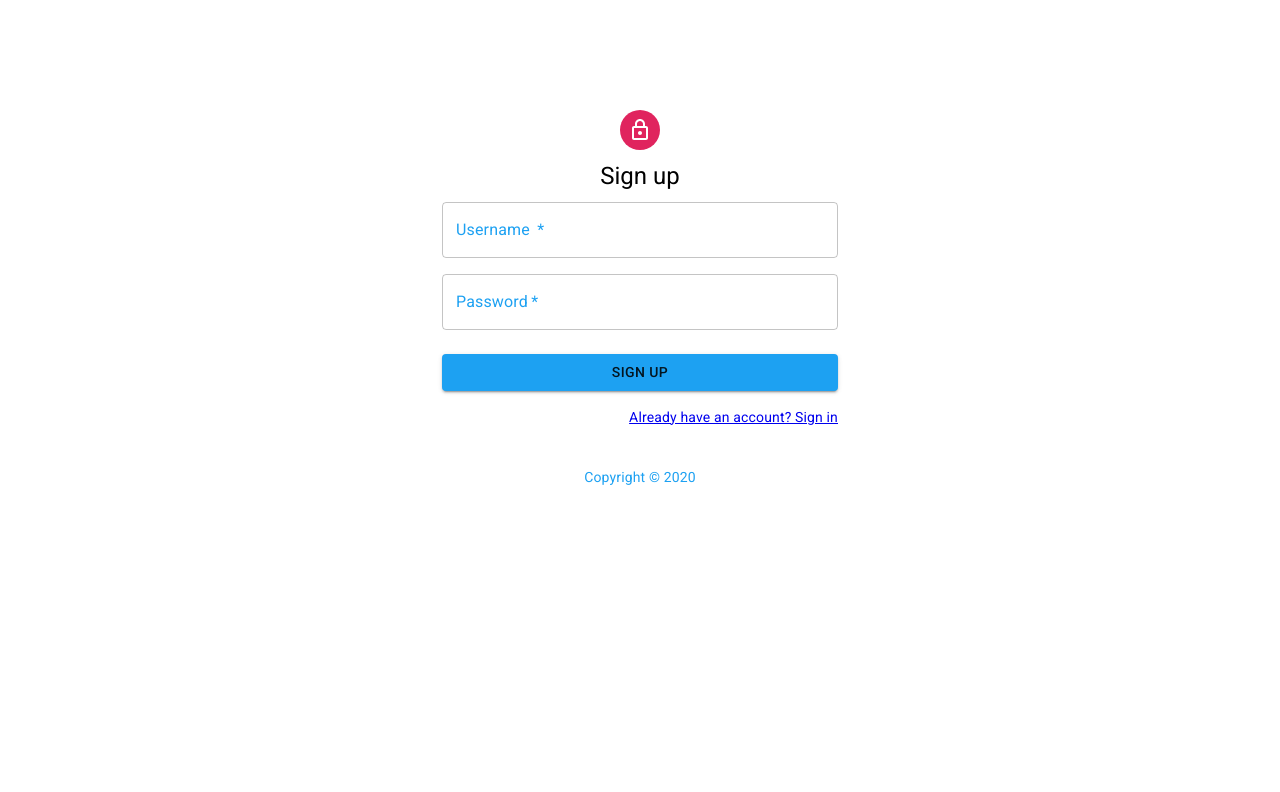
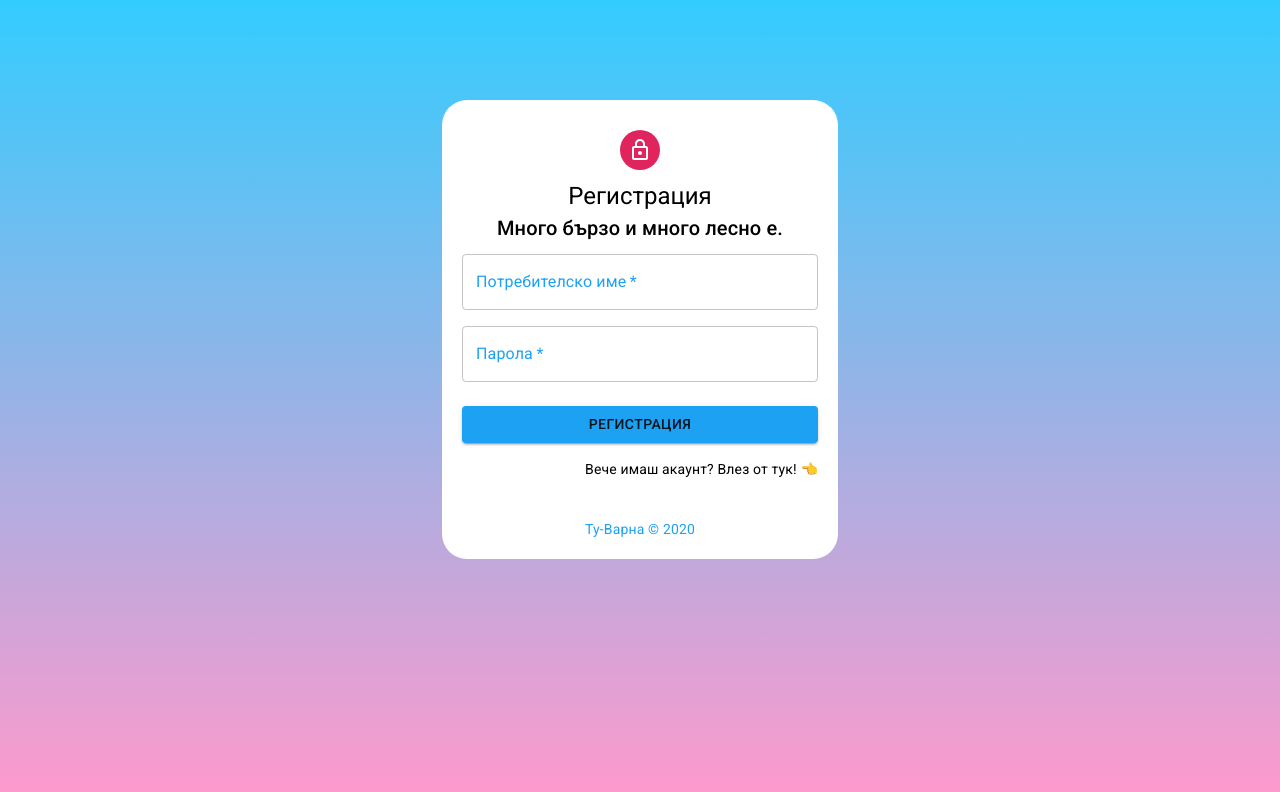
Before and after one commit to AlexAJ9/scuffed-web, a React (Create React App) app: page /register in a window 1280 px wide. Shown: the top 792 px of the page. Built offline with nearby package versions, Linux system fonts and the light colour scheme; what @apollo/link-ws would draw is missing.

Commit message:
ui stuff

```diff
--- a/package.json
+++ b/package.json
@@ -19,6 +19,7 @@
     "axios": "^0.19.2",
     "graphql": "^15.0.0",
     "material-ui-image": "^3.2.3",
+    "notistack": "^0.9.17",
     "react": "^16.13.1",
     "react-dom": "^16.13.1",
     "react-loader-spinner": "^3.1.14",
--- /dev/null
+++ b/src/components/Loader/Loader.tsx
@@ -0,0 +1,36 @@
+import React, { useState } from "react";
+
+import Loader from "react-loader-spinner";
+
+import { makeStyles } from "@material-ui/core/styles";
+
+const useStyles = makeStyles((theme) => ({
+  root: {
+    width: "100%",
+    height: "100%",
+    position: "absolute",
+    background: "  rgba(240,248,255,0.1)",
+  },
+  loader: {
+    display: "flex",
+    justifyContent: "center",
+    alignIitems: "center",
+    zIndex: 1000,
+    position: "absolute",
+    top: "40%",
+    left: 0,
+    right: 0,
+  },
+}));
+
+export default function Spinner() {
+  const classes = useStyles();
+
+  return (
+    <div className={classes.root}>
+      <div className={classes.loader}>
+        <Loader type="TailSpin" color="#1da1f2" height={80} width={80} />
+      </div>
+    </div>
+  );
+}
--- a/src/components/Login/Login.tsx
+++ b/src/components/Login/Login.tsx
@@ -1,6 +1,9 @@
 import React, { useState, useEffect } from "react";
 import { Redirect, Link } from "react-router-dom";
-import Loader from "react-loader-spinner";
+import { useSnackbar } from "notistack";
+
+import Loader from "../Loader/Loader";
+
 import { useMutation } from "@apollo/client";
 import { LOGIN } from "./loginMutation";
 
@@ -18,20 +21,27 @@ import Container from "@material-ui/core/Container";
 function Copyright() {
   return (
     <Typography variant="body2" color="textSecondary" align="center">
-      {"Copyright © "}
-
+      {"Ту-Варна © "}
       {new Date().getFullYear()}
-      {"."}
     </Typography>
   );
 }
 
 const useStyles = makeStyles((theme) => ({
+  root: {
+    background: "linear-gradient(to bottom, #33ccff 0%, #ff99cc 100%)",
+    width: "100%",
+    height: "100%",
+    position: "absolute",
+  },
   paper: {
+    background: "#fff",
     marginTop: "100px",
     display: "flex",
     flexDirection: "column",
     alignItems: "center",
+    borderRadius: "25px",
+    padding: "30px",
   },
   avatar: {
     margin: "10px",
@@ -42,13 +52,8 @@ const useStyles = makeStyles((theme) => ({
     marginTop: "10px",
   },
   submit: {
-    margin: "10px",
-  },
-  loader: {
-    display: "flex",
-    justifyContent: "center",
-    alignIitems: "center",
-    marginTop: "300px",
+    marginTop: "10px",
+    marginBottom: "10px",
   },
 }));
 
@@ -59,15 +64,27 @@ interface Props {
 }
 export default function SignIn({ setToken, setErrorMessage, token }: Props) {
   const classes = useStyles();
+  const { enqueueSnackbar } = useSnackbar();
+
   const [loader, setLoader] = useState(false);
   const [username, setUsername] = useState("");
   const [password, setPassword] = useState("");
 
-  const [login, result] = useMutation(LOGIN, {
-    onError: (error) => {
-      setErrorMessage(error.graphQLErrors[0].message);
+  const [login, { data: result, loading: mutationLoading }] = useMutation(
+    LOGIN,
+    {
+      onCompleted(data) {
+        enqueueSnackbar(`Welcome ${data.login.user.username}!`, {
+          variant: "success",
+        });
       },
+      onError(error) {
+        enqueueSnackbar("Грешно име или парола. Пробвайте отновo!", {
+          variant: "error",
         });
+      },
+    }
+  );
 
   const handleLogin = async (event: any) => {
     event.preventDefault();
@@ -79,25 +96,21 @@ export default function SignIn({ setToken, setErrorMessage, token }: Props) {
   };
 
   useEffect(() => {
-    if (result.data) {
-      const token = result.data.login.token;
+    if (result) {
+      const token = result.login.token;
       setToken(token);
       localStorage.setItem("user-token", token);
-      localStorage.setItem("user-id", result.data.login.user.id);
+      localStorage.setItem("user-id", result.login.user.id);
     }
-  }, [result.data, setToken]);
+  }, [result, setToken]);
 
   if (token) {
     return <Redirect to="/" />;
   }
 
   return (
-    <>
-      {loader ? (
-        <div className={classes.loader}>
-          <Loader type="TailSpin" color="#1da1f2" height={80} width={80} />
-        </div>
-      ) : (
+    <div className={classes.root}>
+      {mutationLoading ? <Loader /> : null}
       <>
         <Container component="main" maxWidth="xs">
           <CssBaseline />
@@ -106,7 +119,7 @@ export default function SignIn({ setToken, setErrorMessage, token }: Props) {
               <LockOutlinedIcon />
             </Avatar>
             <Typography component="h1" variant="h5">
-                Sign in
+              Вход
             </Typography>
             <form onSubmit={handleLogin} className={classes.form} noValidate>
               <TextField
@@ -116,7 +129,7 @@ export default function SignIn({ setToken, setErrorMessage, token }: Props) {
                 required
                 fullWidth
                 id="email"
-                  label="Username"
+                label="Потребителско име"
                 name="usernmae"
                 autoComplete="username"
                 autoFocus
@@ -129,7 +142,7 @@ export default function SignIn({ setToken, setErrorMessage, token }: Props) {
                 required
                 fullWidth
                 name="password"
-                  label="Password"
+                label="Парола"
                 type="password"
                 id="password"
                 autoComplete="current-password"
@@ -142,21 +155,26 @@ export default function SignIn({ setToken, setErrorMessage, token }: Props) {
                 color="primary"
                 className={classes.submit}
               >
-                  Sign In
+                Влез
               </Button>
               <Grid container>
                 <Grid item>
-                    <Link to="/register">"Don't have an account? Sign Up"</Link>
+                  <Link
+                    style={{ textDecoration: "none", color: "black" }}
+                    to="/register"
+                  >
+                    Нямаш акаунт? Регистрирай се! 😉
+                  </Link>
                 </Grid>
               </Grid>
             </form>
-            </div>
             <Box mt={8}>
               <Copyright />
             </Box>
+          </div>
         </Container>
       </>
-      )}
-    </>
+      )
+    </div>
   );
 }
--- a/src/components/Register/Register.tsx
+++ b/src/components/Register/Register.tsx
@@ -1,5 +1,8 @@
 import React, { useState } from "react";
 import { Redirect, Link } from "react-router-dom";
+import { useSnackbar } from "notistack";
+
+import Loader from "../Loader/Loader";
 
 import { useMutation } from "@apollo/client";
 import { SIGN_UP } from "./signUpMutations";
@@ -18,18 +21,27 @@ import Container from "@material-ui/core/Container";
 function Copyright() {
   return (
     <Typography variant="body2" color="textSecondary" align="center">
-      {"Copyright © "}
+      {"Ту-Варна © "}
       {new Date().getFullYear()}
     </Typography>
   );
 }
 
 const useStyles = makeStyles((theme) => ({
+  root: {
+    background: "linear-gradient(to bottom, #33ccff 0%, #ff99cc 100%)",
+    width: "100%",
+    height: "100%",
+    position: "absolute",
+  },
   paper: {
+    background: "#fff",
     marginTop: "100px",
     display: "flex",
     flexDirection: "column",
     alignItems: "center",
+    borderRadius: "25px",
+    padding: "20px",
   },
   avatar: {
     margin: "10px",
@@ -50,10 +62,22 @@ interface Props {
 
 export default function SignUp({ token, setErrorMessage }: Props) {
   const classes = useStyles();
-  const [username, setUsername] = useState("");
-  const [password, setPassword] = useState("");
+  const { enqueueSnackbar } = useSnackbar();
+  const [username, setUsername] = useState();
+  const [password, setPassword] = useState();
 
-  const [signUp] = useMutation(SIGN_UP);
+  const [signUp, { loading: mutationLoading }] = useMutation(SIGN_UP, {
+    onCompleted() {
+      enqueueSnackbar("Успех! Вече имаш акаунт! 🙂", {
+        variant: "success",
+      });
+    },
+    onError(error) {
+      enqueueSnackbar("Възникна проблем. Пробвайте отново!", {
+        variant: "error",
+      });
+    },
+  });
 
   const handleSubmit = (e: any) => {
     e.preventDefault();
@@ -63,6 +87,9 @@ export default function SignUp({ token, setErrorMessage }: Props) {
     return <Redirect to="/" />;
   }
   return (
+    <div className={classes.root}>
+      {mutationLoading ? <Loader /> : null}
+
       <Container component="main" maxWidth="xs">
         <CssBaseline />
         <div className={classes.paper}>
@@ -70,7 +97,10 @@ export default function SignUp({ token, setErrorMessage }: Props) {
             <LockOutlinedIcon />
           </Avatar>
           <Typography component="h1" variant="h5">
-          Sign up
+            Регистрация
+          </Typography>
+          <Typography component="h1" variant="h6">
+            Много бързо и много лесно е.
           </Typography>
           <form onSubmit={handleSubmit} className={classes.form} noValidate>
             <Grid container spacing={2}>
@@ -79,10 +109,10 @@ export default function SignUp({ token, setErrorMessage }: Props) {
                   value={username}
                   onChange={({ target }) => setUsername(target.value)}
                   variant="outlined"
-                required
+                  required={true}
                   fullWidth
                   id="username"
-                label="Username "
+                  label="Потребителско име"
                   name="username"
                   autoComplete="username"
                 />
@@ -92,10 +122,10 @@ export default function SignUp({ token, setErrorMessage }: Props) {
                   value={password}
                   onChange={({ target }) => setPassword(target.value)}
                   variant="outlined"
-                required
+                  required={true}
                   fullWidth
                   name="password"
-                label="Password"
+                  label="Парола"
                   type="password"
                   id="password"
                   autoComplete="current-password"
@@ -109,18 +139,24 @@ export default function SignUp({ token, setErrorMessage }: Props) {
               color="primary"
               className={classes.submit}
             >
-            Sign Up
+              Регистрация
             </Button>
             <Grid container justify="flex-end">
               <Grid item>
-              <Link to="/login">Already have an account? Sign in</Link>
+                <Link
+                  style={{ textDecoration: "none", color: "black" }}
+                  to="/login"
+                >
+                  Вече имаш акаунт? Влез от тук! 👈
+                </Link>
               </Grid>
             </Grid>
           </form>
-      </div>
           <Box mt={5}>
             <Copyright />
           </Box>
+        </div>
       </Container>
+    </div>
   );
 }
--- /dev/null
+++ b/src/components/Search/Search.tsx
@@ -0,0 +1,103 @@
+import React, { useEffect } from "react";
+import AppBar from "@material-ui/core/AppBar";
+import Toolbar from "@material-ui/core/Toolbar";
+import IconButton from "@material-ui/core/IconButton";
+
+import Typography from "@material-ui/core/Typography";
+import InputBase from "@material-ui/core/InputBase";
+import {
+  createStyles,
+  fade,
+  Theme,
+  makeStyles,
+} from "@material-ui/core/styles";
+
+import SearchIcon from "@material-ui/icons/Search";
+
+const useStyles = makeStyles((theme: Theme) =>
+  createStyles({
+    root: {
+      flexGrow: 1,
+      position: "fixed",
+      right: "10px",
+      top: "30px",
+      width: "20%",
+    },
+
+    search: {
+      position: "relative",
+      borderRadius: theme.shape.borderRadius,
+      backgroundColor: fade(theme.palette.common.white, 0.15),
+      "&:hover": {
+        backgroundColor: fade(theme.palette.common.white, 0.25),
+      },
+      marginLeft: 0,
+      width: "100%",
+      [theme.breakpoints.up("sm")]: {
+        marginLeft: theme.spacing(1),
+        width: "auto",
+      },
+    },
+    searchIcon: {
+      padding: theme.spacing(0, 2),
+      height: "100%",
+      position: "absolute",
+      pointerEvents: "none",
+      display: "flex",
+      alignItems: "center",
+      justifyContent: "center",
+    },
+    inputRoot: {
+      color: "inherit",
+    },
+    inputInput: {
+      padding: theme.spacing(1, 1, 1, 0),
+      // vertical padding + font size from searchIcon
+      paddingLeft: `calc(1em + ${theme.spacing(4)}px)`,
+      transition: theme.transitions.create("width"),
+      width: "100%",
+      [theme.breakpoints.up("sm")]: {
+        width: "12ch",
+        "&:focus": {
+          width: "20ch",
+        },
+      },
+    },
+  })
+);
+
+interface Props {
+  filter: any;
+  setFilter: React.Dispatch<any>;
+}
+export default function SearchBar({ filter, setFilter }: Props) {
+  const classes = useStyles();
+
+  const handleChange = (
+    e: React.ChangeEvent<HTMLTextAreaElement | HTMLInputElement>
+  ) => {
+    setFilter(e.target.value);
+  };
+  return (
+    <div className={classes.root}>
+      <AppBar position="static">
+        <Toolbar>
+          <div className={classes.search}>
+            <div className={classes.searchIcon}>
+              <SearchIcon />
+            </div>
+            <InputBase
+              onChange={(e) => handleChange(e)}
+              placeholder="Search…"
+              classes={{
+                root: classes.inputRoot,
+                input: classes.inputInput,
+              }}
+              inputProps={{ "aria-label": "search" }}
+            />
+          </div>
+        </Toolbar>
+      </AppBar>
+    </div>
+  );
+}
--- a/src/components/status/CreateStatus.tsx
+++ b/src/components/status/CreateStatus.tsx
@@ -11,6 +11,7 @@ import { USER_PROFILE } from "../Profile/userProfileQueries";
 import { All_STATUSES } from "./statusQueries";
 import { CREATE_STATUS, STATUS_ADDED } from "./statusMutations";
 // import { STATUS_ADDED } from "./statusSubscriptions";
+import { useSnackbar } from "notistack";
 
 import CloudUploadIcon from "@material-ui/icons/CloudUpload";
 import IconButton from "@material-ui/core/IconButton";
@@ -53,6 +54,7 @@ const useStyles = makeStyles((theme: Theme) =>
 export default function CreateStatus() {
   const classes = useStyles();
   const client = useApolloClient();
+  const { enqueueSnackbar } = useSnackbar();
 
   const id = localStorage.getItem("user-id");
   const user = useQuery(USER_PROFILE, { variables: { id } });
@@ -92,6 +94,7 @@ export default function CreateStatus() {
 
   useSubscription(STATUS_ADDED, {
     onSubscriptionData: ({ subscriptionData }) => {
+      enqueueSnackbar("Successfully created a post!", { variant: "success" });
       updateCacheWith(subscriptionData.data.newStatus);
     },
   });
```
Also changed, not shown: src/components/Home/Home.tsx (+9 -5 lines), src/index.tsx (+15 -1 lines), 1 other file (tests, documents, lock files or other folders). Lines whose indentation alone changed are shown as unchanged.
